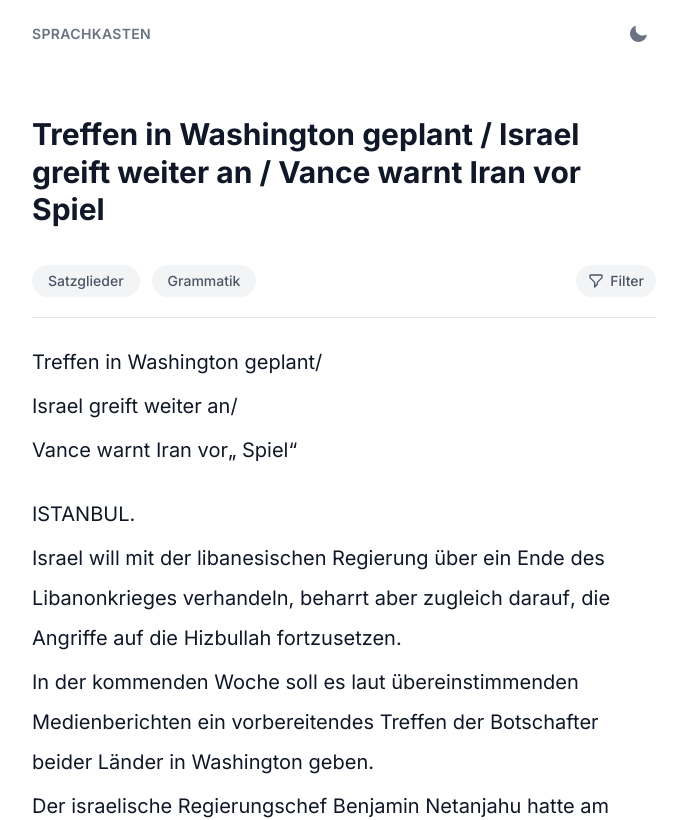
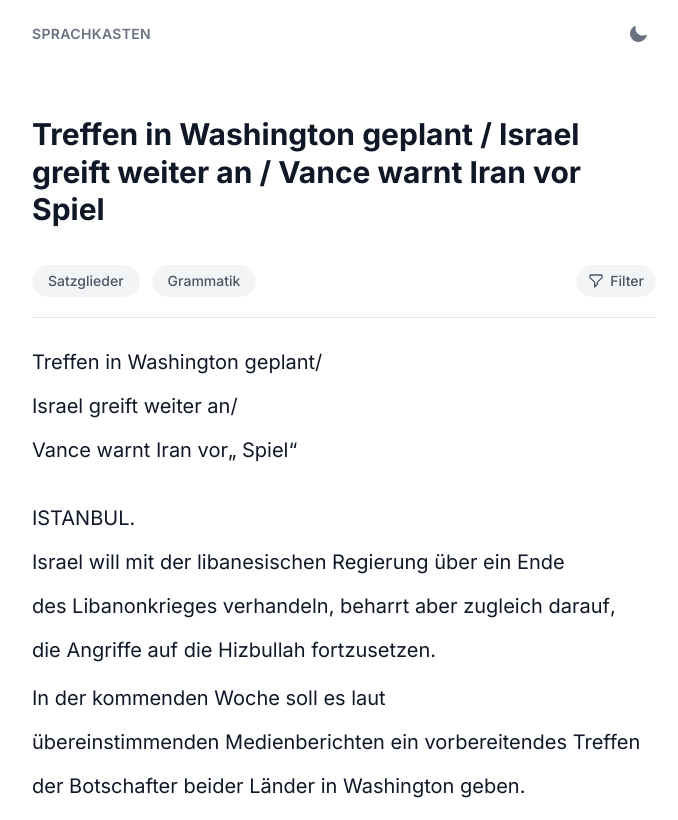
Before and after one commit to mfromage/sprachkasten, a Next.js app: page /klartext/artikel-1 in a window 1280 px wide. Shown: the top 820 px of the page, without its empty margins (296-974 px from the left). Built offline with nearby package versions, Linux system fonts and the light colour scheme.

Commit message:
fix: use inline-block for multi-token phrase underlines

```diff
--- a/src/components/klartext/SentenceBlock.tsx
+++ b/src/components/klartext/SentenceBlock.tsx
@@ -117,7 +117,7 @@ export function SentenceBlock({
       return (
         <span key={`phrase-${gi}`} className="relative inline">
           {needsSpace && " "}
-          <span className="relative inline pb-1">
+          <span className="relative inline-block pb-1">
             {group.tokens.map((token, i) => (
               <span key={token.id}>
                 {i > 0 && token.pos !== "PUNCT" && " "}
```
